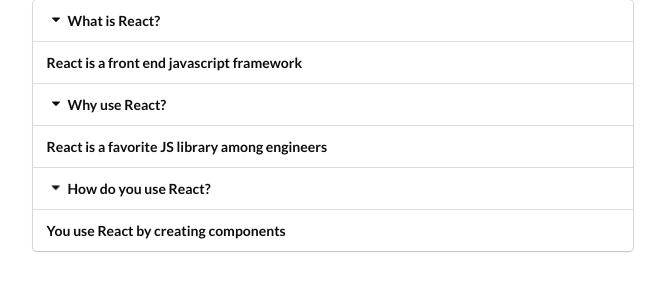
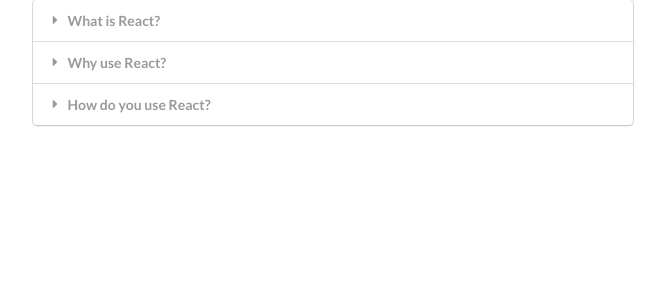
Before and after one commit to Nilugette/widgets, a React (Create React App) app: page / in a window 1280 px wide. Shown: the top 300 px of the page, without its empty margins (44-709 px from the left). Built offline with nearby package versions, Linux system fonts and the light colour scheme.

Commit message:
Expanding the accordion

```diff
--- a/src/components/Accordion.js
+++ b/src/components/Accordion.js
@@ -1,14 +1,29 @@
-import React from 'react'
+import React, { useState } from 'react'
+
+
 
 const Accordion = ( { items }) => {
-    const rederedItems = items.map(item => {
+    // The array distructuring [activeIndex, setActiveIndex] is identical to object distructuring, it's a short cut to get access to some elements inside an array
+    // Whenever we call useState we get back an array with 2 elements that we
+    // useState is a Hook : it gives access to the state system inside a functinal component
+    const [activeIndex, setActiveIndex] = useState(null)
+
+    const onTitleClick = (index) =>  {
+        setActiveIndex(index)
+    }
+    const rederedItems = items.map((item, index)=> {
+        const active = index === activeIndex ? 'active': ''
+
         return (
             <React.Fragment key={item.title}>
-                <div className="title active">
+                <div
+                  className= {`title ${active}`}
+                  onClick={() => onTitleClick(index)}
+                >
                     <i className="dropdown icon"></i>
                     {item.title}
                 </div>
-                <div className="title active">
+                <div className={`content ${active}`}>
                     <p>{item.content}</p>
                 </div>
             </React.Fragment>
```
